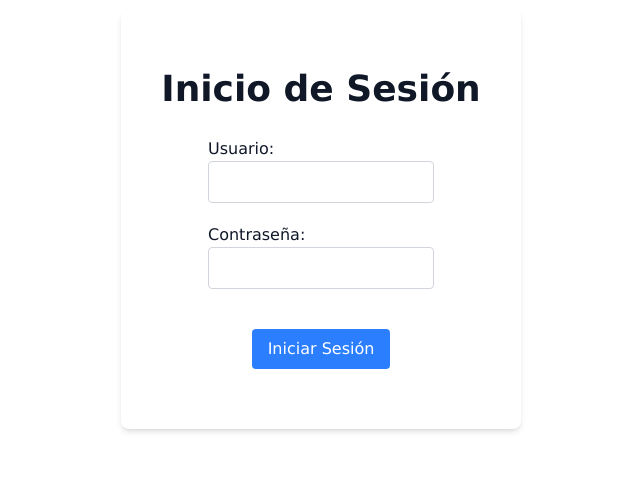
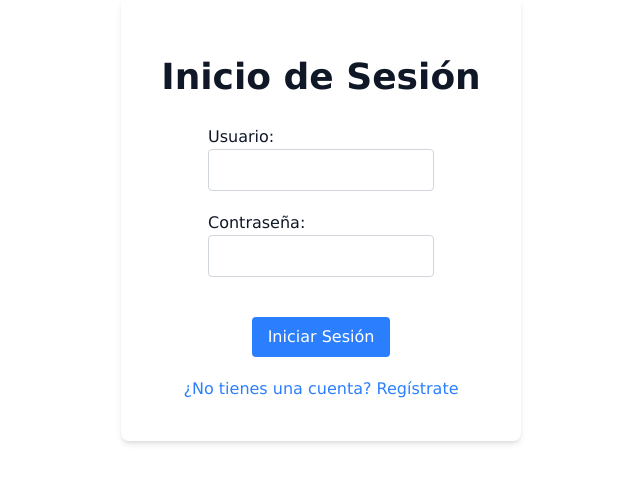
Before and after one commit to arianTM/aprendesql, a Next.js app: page /login in a window 1280 px wide. Shown: the part 181-664 px from the top of the page, without its empty margins (319-959 px from the left). Built offline with nearby package versions, Linux system fonts and the light colour scheme.

Commit message:
feat(auth): vista de registro

```diff
--- a/app/globals.css
+++ b/app/globals.css
@@ -14,7 +14,7 @@
 
 @media (prefers-color-scheme: dark) {
   :root {
-    --background: #0a0a0a;
+    --background: #00041d;
     --foreground: #ededed;
   }
 }
--- a/app/layout.tsx
+++ b/app/layout.tsx
@@ -25,7 +25,7 @@ export default function RootLayout({
   return (
     <html lang="en" className="h-full">
       <body
-        className={`${geistSans.variable} ${geistMono.variable} antialiased h-full flex flex-col items-center justify-center`}
+        className={`${geistSans.variable} ${geistMono.variable} antialiased bg-amber-300 h-full flex flex-col items-center justify-center`}
       >
         {children}
       </body>
--- a/app/login/page.tsx
+++ b/app/login/page.tsx
@@ -1,3 +1,5 @@
+import Link from "next/link";
+
 export default function Login() {
   return (
     <form className="flex flex-col items-center bg-white p-10 rounded-lg shadow-md max-w-md mx-auto text-gray-900">
@@ -34,6 +36,9 @@ export default function Login() {
           Iniciar Sesión
         </button>
       </fieldset>
+      <Link href="/register" className="text-blue-500 hover:underline">
+        ¿No tienes una cuenta? Regístrate
+      </Link>
     </form>
   );
 }
```
